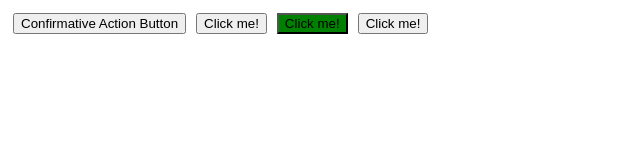
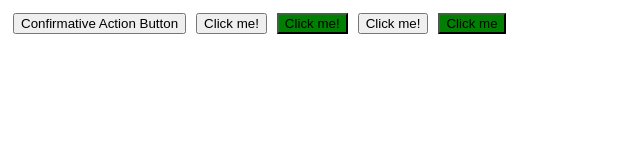
Before and after one commit to Toocat/ConfirmationButton, a plain HTML site: page ConfirmativeActionButton/public_html/demo.html in a window 1280 px wide. Shown: the whole page, without its empty margins (0-640 px from the left). Drawn offline with Linux system fonts and the light colour scheme.

Commit message:
confirmationCaption setting added, example with custom confirmationCaption added

```diff
--- a/ConfirmativeActionButton/public_html/demo.html
+++ b/ConfirmativeActionButton/public_html/demo.html
@@ -30,6 +30,17 @@
                 $("#main").confirmativeActionButton({id: "actionButton3", caption: "Click me!", waitingTime: 5000, actionHandler: function (e) {
                         $("#actionButton3").removeConfirmativeActionButton();
                     }});
+
+                $("#main").confirmativeActionButton({id: "actionButton4",
+                    caption: "Click me",
+                    confirmationCaption: "Please Click to Confirm",
+                    waitingTime: 2000,
+                    cssNormalClass: "confirmativeActionButton",
+                    cssWaitingClass: "confirmativeActionButtonWaitingForConfirmation",
+                    cssActivatedClass: "confirmativeActionButtonConfirmed",
+                    actionHandler: function () {
+                        console.log("Click confirmed.");
+                    }});
             </script>
         </div>
     </body>
--- a/ConfirmativeActionButton/public_html/src/confirmableActionButton.js
+++ b/ConfirmativeActionButton/public_html/src/confirmableActionButton.js
@@ -22,6 +22,7 @@
         confirmativeActionButton: function (settings) {
             var id = settings.id;
             var caption = settings.caption;
+            var confirmationCaption = settings.confirmationCaption;
             var actionHandler = settings.actionHandler;
             var cssNormalClass = settings.cssNormalClass;
             var cssWaitingClass = settings.cssWaitingClass;
@@ -48,7 +49,7 @@
                 } else {
                     cmp.prop('toConfirm', true);
                     oldCaption[targetId] = cmp.val();
-                    cmp.val('Click to confirm');
+                    cmp.val(confirmationCaption);
                     cmp.removeClass().addClass(cssWaitingClass);
                     confirmationTimeouts[targetId] = window.setTimeout(function () {
                         if ($("#" + targetId).prop('toConfirm')) {
@@ -102,6 +103,7 @@
             // These are the defaults.
             id: methods.guid.apply(this),
             caption: "Confirmative Action Button",
+            confirmationCaption: "Click to confirm",
             actionHandler: null,
             cssNormalClass: null,
             cssWaitingClass: null,
```
